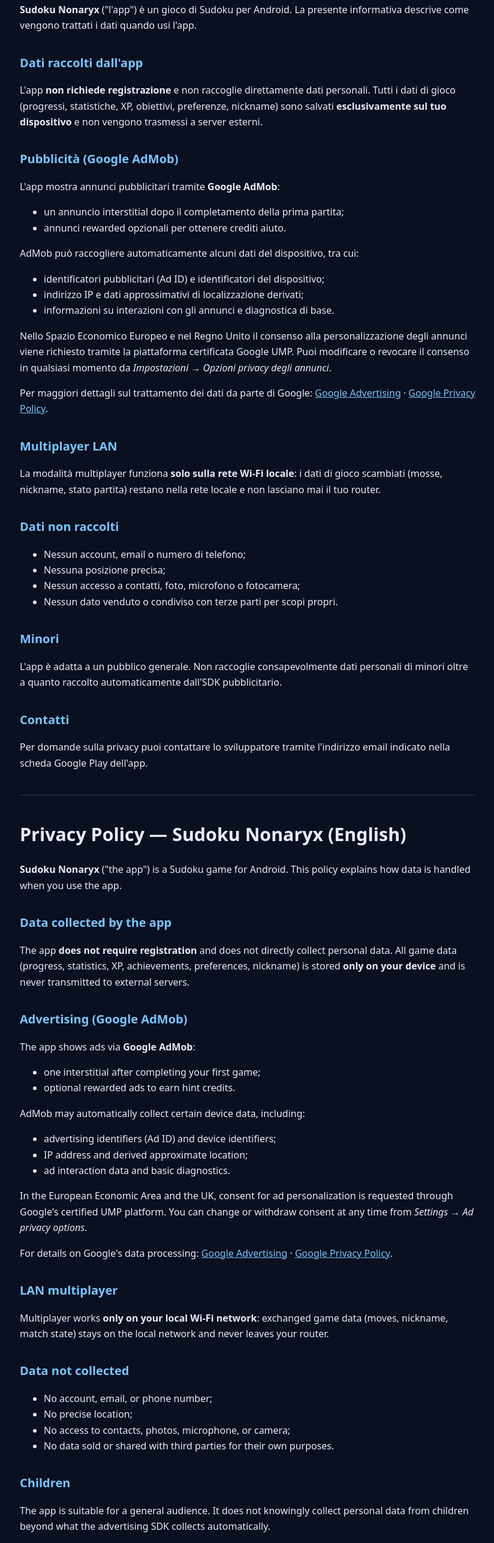
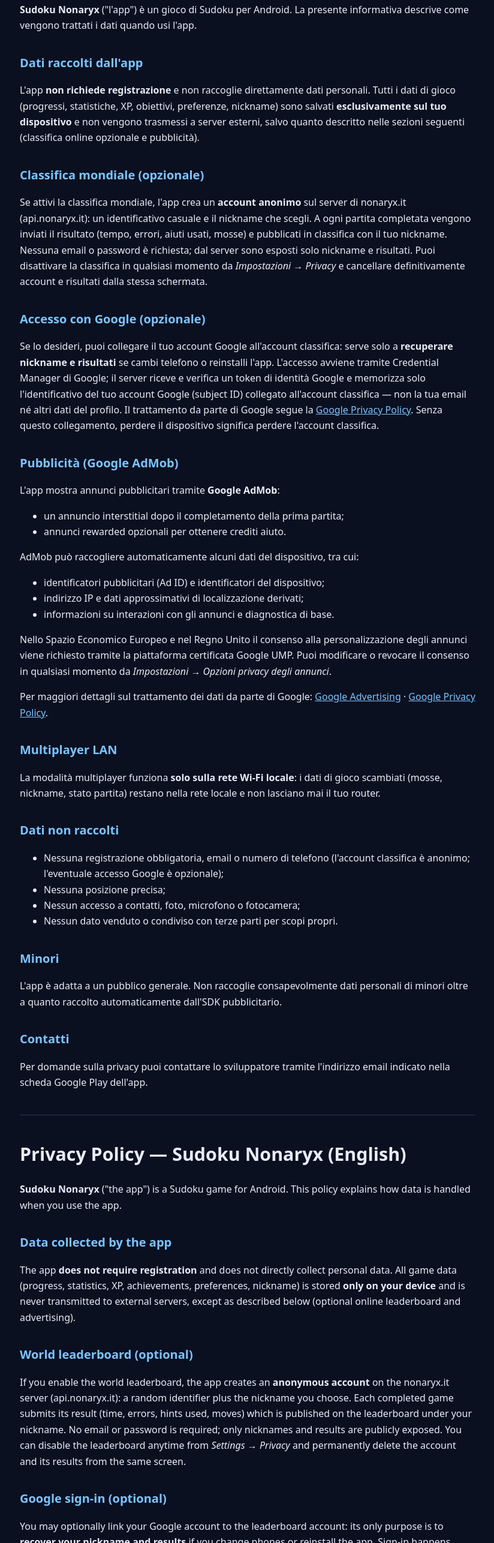
Before and after one commit to dubbio85/sudoku-nonaryx, a plain HTML site: page privacy.html in a window 1280 px wide. Shown: the part 228-2800 px from the top of the page at 60% size, without its empty margins (227-1051 px from the left). Drawn offline with Linux system fonts and the light colour scheme.

Commit message:
Privacy: aggiunte sezioni classifica mondiale e accesso Google opzionale

```diff
--- a/privacy.html
+++ b/privacy.html
@@ -28,7 +28,28 @@
 <p>L'app <strong>non richiede registrazione</strong> e non raccoglie direttamente
 dati personali. Tutti i dati di gioco (progressi, statistiche, XP, obiettivi,
 preferenze, nickname) sono salvati <strong>esclusivamente sul tuo dispositivo</strong>
-e non vengono trasmessi a server esterni.</p>
+e non vengono trasmessi a server esterni, salvo quanto descritto nelle sezioni
+seguenti (classifica online opzionale e pubblicità).</p>
+
+<h2>Classifica mondiale (opzionale)</h2>
+<p>Se attivi la classifica mondiale, l'app crea un <strong>account anonimo</strong>
+sul server di nonaryx.it (api.nonaryx.it): un identificativo casuale e il nickname
+che scegli. A ogni partita completata vengono inviati il risultato (tempo, errori,
+aiuti usati, mosse) e pubblicati in classifica con il tuo nickname. Nessuna email
+o password è richiesta; dal server sono esposti solo nickname e risultati. Puoi
+disattivare la classifica in qualsiasi momento da <em>Impostazioni → Privacy</em>
+e cancellare definitivamente account e risultati dalla stessa schermata.</p>
+
+<h2>Accesso con Google (opzionale)</h2>
+<p>Se lo desideri, puoi collegare il tuo account Google all'account classifica:
+serve solo a <strong>recuperare nickname e risultati</strong> se cambi telefono
+o reinstalli l'app. L'accesso avviene tramite Credential Manager di Google;
+il server riceve e verifica un token di identità Google e memorizza solo
+l'identificativo del tuo account Google (subject ID) collegato all'account
+classifica — non la tua email né altri dati del profilo. Il trattamento da parte
+di Google segue la <a href="https://policies.google.com/privacy">Google Privacy
+Policy</a>. Senza questo collegamento, perdere il dispositivo significa perdere
+l'account classifica.</p>
 
 <h2>Pubblicità (Google AdMob)</h2>
 <p>L'app mostra annunci pubblicitari tramite <strong>Google AdMob</strong>:</p>
@@ -57,7 +78,8 @@
 
 <h2>Dati non raccolti</h2>
 <ul>
-  <li>Nessun account, email o numero di telefono;</li>
+  <li>Nessuna registrazione obbligatoria, email o numero di telefono
+  (l'account classifica è anonimo; l'eventuale accesso Google è opzionale);</li>
   <li>Nessuna posizione precisa;</li>
   <li>Nessun accesso a contatti, foto, microfono o fotocamera;</li>
   <li>Nessun dato venduto o condiviso con terze parti per scopi propri.</li>
@@ -82,7 +104,28 @@
 <p>The app <strong>does not require registration</strong> and does not directly
 collect personal data. All game data (progress, statistics, XP, achievements,
 preferences, nickname) is stored <strong>only on your device</strong> and is
-never transmitted to external servers.</p>
+never transmitted to external servers, except as described below (optional
+online leaderboard and advertising).</p>
+
+<h2>World leaderboard (optional)</h2>
+<p>If you enable the world leaderboard, the app creates an <strong>anonymous
+account</strong> on the nonaryx.it server (api.nonaryx.it): a random identifier
+plus the nickname you choose. Each completed game submits its result (time,
+errors, hints used, moves) which is published on the leaderboard under your
+nickname. No email or password is required; only nicknames and results are
+publicly exposed. You can disable the leaderboard anytime from
+<em>Settings → Privacy</em> and permanently delete the account and its results
+from the same screen.</p>
+
+<h2>Google sign-in (optional)</h2>
+<p>You may optionally link your Google account to the leaderboard account: its
+only purpose is to <strong>recover your nickname and results</strong> if you
+change phones or reinstall the app. Sign-in happens through Google's Credential
+Manager; the server receives and verifies a Google identity token and stores
+only your Google account identifier (subject ID) linked to the leaderboard
+account — not your email or other profile data. Google's processing follows the
+<a href="https://policies.google.com/privacy">Google Privacy Policy</a>. Without
+this link, losing your device means losing your leaderboard account.</p>
 
 <h2>Advertising (Google AdMob)</h2>
 <p>The app shows ads via <strong>Google AdMob</strong>:</p>
@@ -110,7 +153,8 @@
 
 <h2>Data not collected</h2>
 <ul>
-  <li>No account, email, or phone number;</li>
+  <li>No mandatory registration, email, or phone number (the leaderboard
+  account is anonymous; Google sign-in is optional);</li>
   <li>No precise location;</li>
   <li>No access to contacts, photos, microphone, or camera;</li>
   <li>No data sold or shared with third parties for their own purposes.</li>
```
